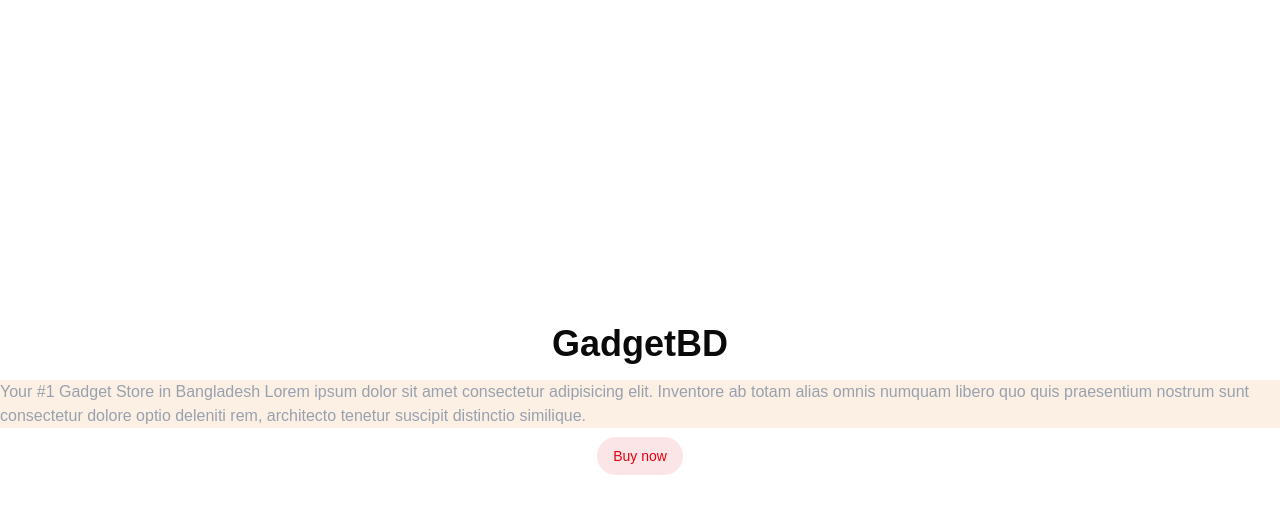
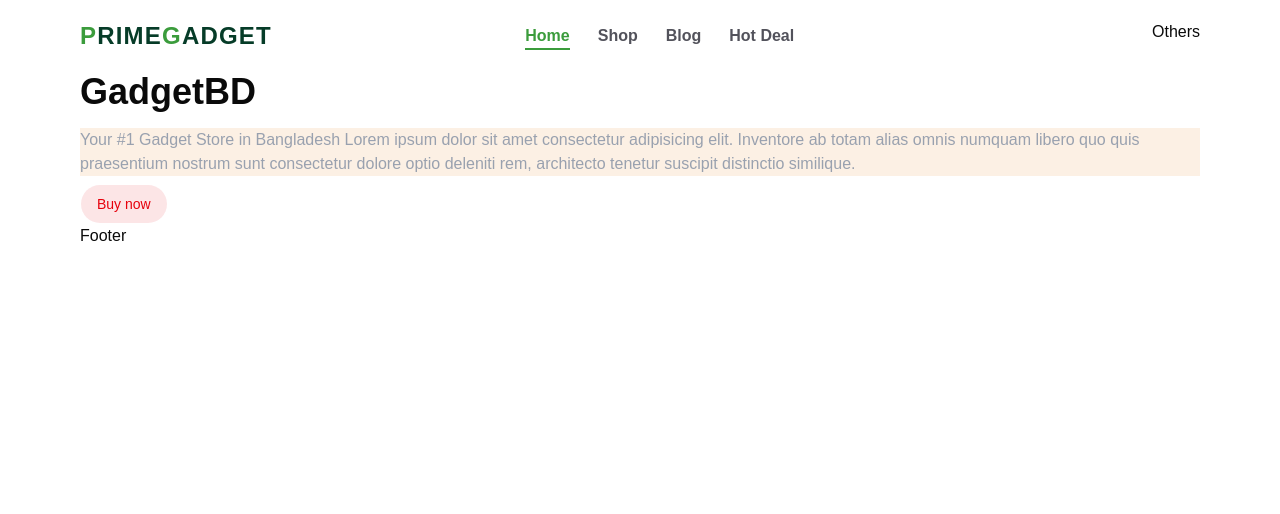
Before and after one commit to mustafijul/PrimeGadget, a Next.js app: page / in a window 1280 px wide. Shown: the top 514 px of the page. Built offline with nearby package versions, Linux system fonts and the light colour scheme.

Commit message:
headerMenu section added and routes setup done

```diff
--- /dev/null
+++ b/app/deal/page.tsx
@@ -0,0 +1,7 @@
+import React from 'react'
+
+export default function hotDeal() {
+  return (
+    <div>hotDeal</div>
+  )
+}
--- a/app/globals.css
+++ b/app/globals.css
@@ -147,4 +147,7 @@
   html {
     @apply font-sans;
   }
+  .hoverEffect{
+    @apply transition-all duration-300 ease-in-out
+  }
 }
--- a/app/layout.tsx
+++ b/app/layout.tsx
@@ -3,12 +3,15 @@ import type { Metadata } from "next";
 import "./globals.css";
 import { Inter } from "next/font/google";
 import { cn } from "@/lib/utils";
+import Navbar from "@/components/Navbar";
+import Footer from "@/components/Footer";
 
-const inter = Inter({subsets:['latin'],variable:'--font-sans'});
+const inter = Inter({ subsets: ["latin"], variable: "--font-sans" });
 
 export const metadata: Metadata = {
   title: "PrimeGadget online store",
-  description: "PrimeGadget online shop, your one stop shop for the necessary gadgets",
+  description:
+    "PrimeGadget online shop, your one stop shop for the necessary gadgets",
 };
 
 export default function RootLayout({
@@ -17,10 +20,12 @@ export default function RootLayout({
   children: React.ReactNode;
 }>) {
   return (
-    <html
-      lang="en" className={cn("font-sans", inter.variable)}
-    >
-      <body className="min-h-full flex flex-col font-poppins antialiased">{children}</body>
+    <html lang="en" className={cn("font-sans", inter.variable)}>
+      <body className="min-h-full flex flex-col font-poppins antialiased">
+        <Navbar></Navbar>
+        {children}
+        <Footer></Footer>
+      </body>
     </html>
   );
 }
--- a/app/page.tsx
+++ b/app/page.tsx
@@ -1,11 +1,12 @@
+import Container from "@/components/Container";
 import { Button } from "@/components/ui/button";
 
 export default function Home() {
   return (
-    <main className="min-h-screen flex flex-col items-center justify-center">
+    <Container className="">
       <h1 className="text-4xl font-bold mb-4">GadgetBD</h1>
       <p className="text-gray-400 bg-shop-light-pink">Your #1 Gadget Store in Bangladesh Lorem ipsum dolor sit amet consectetur adipisicing elit. Inventore ab totam alias omnis numquam libero quo quis praesentium nostrum sunt consectetur dolore optio deleniti rem, architecto tenetur suscipit distinctio similique.</p>
       <Button className="mt-2" size="lg" variant="destructive">Buy now</Button>
-    </main>
+    </Container>
   );
 }
--- /dev/null
+++ b/app/shop/page.tsx
@@ -0,0 +1,7 @@
+import React from 'react'
+
+export default function shop() {
+  return (
+    <div>shop page</div>
+  )
+}
--- /dev/null
+++ b/components/Container.tsx
@@ -0,0 +1,12 @@
+import { cn } from "@/lib/utils";
+import React from "react";
+
+export default function Container({
+  children,
+  className,
+}: {
+  children: React.ReactNode;
+  className?: string;
+}) {
+  return <div className={cn("max-w-6xl px-4 mx-auto", className)}>{children}</div>;
+}
--- /dev/null
+++ b/components/Footer.tsx
@@ -0,0 +1,10 @@
+import React from 'react'
+import Container from './Container'
+
+export default function Footer() {
+  return (
+    <footer>
+      <Container>Footer</Container>
+    </footer>
+  )
+}
--- a/components/Header.tsx
+++ /dev/null
@@ -1,7 +0,0 @@
-import React from 'react'
-
-export default function header() {
-  return (
-    <header>Header</header>
-  )
-}
--- /dev/null
+++ b/components/HeaderMenu.tsx
@@ -0,0 +1,25 @@
+"use client"
+import { headerData } from '@/constants/data'
+import Link from 'next/link'
+import { usePathname } from 'next/navigation'
+import path from 'path';
+import React from 'react'
+
+export default function HeaderMenu() {
+    const pathname = usePathname();
+    // console.log(pathname)
+  return (
+    <div className='hidden md:inline-flex gap-7 w-1/3 capitalize font-semibold text-lightColor items-center'>
+        {
+            headerData?.map((item) =>(
+                <Link key={item?.title} href={item?.href} className={`hover:text-shop_light_green hoverEffect group relative ${pathname === item.href && "text-shop_light_green"}`}>
+                    {item?.title}
+                    <span className={`absolute -bottom-0.5 left-1/2 w-0 h-0.5 bg-shop_light_green group-hover:w-1/2 hoverEffect left-0 ${pathname === item.href && "w-1/2" }`}></span>
+
+                      <span className={`absolute -bottom-0.5 right-1/2 w-0 h-0.5 bg-shop_light_green group-hover:w-1/2 hoverEffect right-0 ${pathname === item.href && "w-1/2" }`}></span>
+                </Link>
+            ))
+        }
+    </div>
+  )
+}
--- /dev/null
+++ b/components/Logo.tsx
@@ -0,0 +1,22 @@
+import { cn } from '@/lib/utils'
+import Link from 'next/link'
+import React from 'react'
+
+export default function Logo({className} : {className ?: string}) {
+  return (
+    <Link href="/" className="inline-block group">
+  <h2 className={cn(
+    "text-2xl w-fit font-black tracking-wider uppercase transition-colors hoverEffect",
+    // Parent controls "rime" & "adget"
+    "text-shop_dark_green group-hover:text-shop_light_green",
+    className
+  )}>
+    {/* P & G do opposite via group-hover */}
+    <span className="text-shop_light_green group-hover:text-shop_dark_green transition-colors hoverEffect">P</span>
+    rime
+    <span className="text-shop_light_green group-hover:text-shop_dark_green transition-colors hoverEffect">G</span>
+    adget
+  </h2>
+</Link>
+  )
+}
--- /dev/null
+++ b/components/Navbar.tsx
@@ -0,0 +1,21 @@
+import React from 'react'
+import Container from './Container'
+import Logo from './Logo'
+import HeaderMenu from './HeaderMenu'
+
+export default function Navbar() {
+  return (
+    <div className='bg-white py-5'>
+      <Container className=' flex gap-7 justify-between'>
+        {/* logo */}
+        <Logo></Logo>
+        {/* navlinks */}
+        <HeaderMenu></HeaderMenu>
+        {/* buttons */}
+        <div>
+          Others
+        </div>
+      </Container>
+    </div>
+  )
+}
--- /dev/null
+++ b/constants/data.ts
@@ -0,0 +1,7 @@
+export const headerData = [
+  { title: "Home", href: "/" },
+  { title: "Shop", href: "/shop" },
+  { title: "Blog", href: "/blog" },
+  { title: "Hot Deal", href: "/deal" },
+//   { title: "Contact", href: "/contact" },
+];
```
